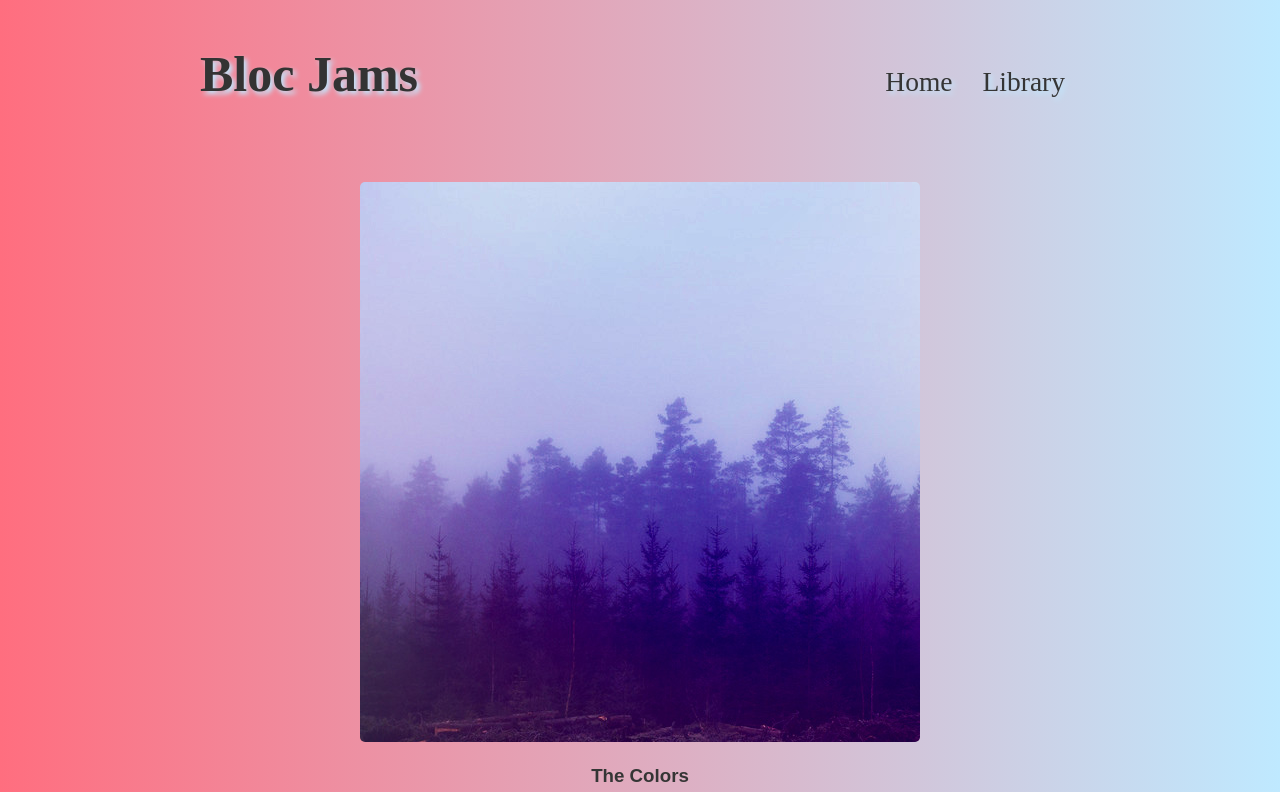
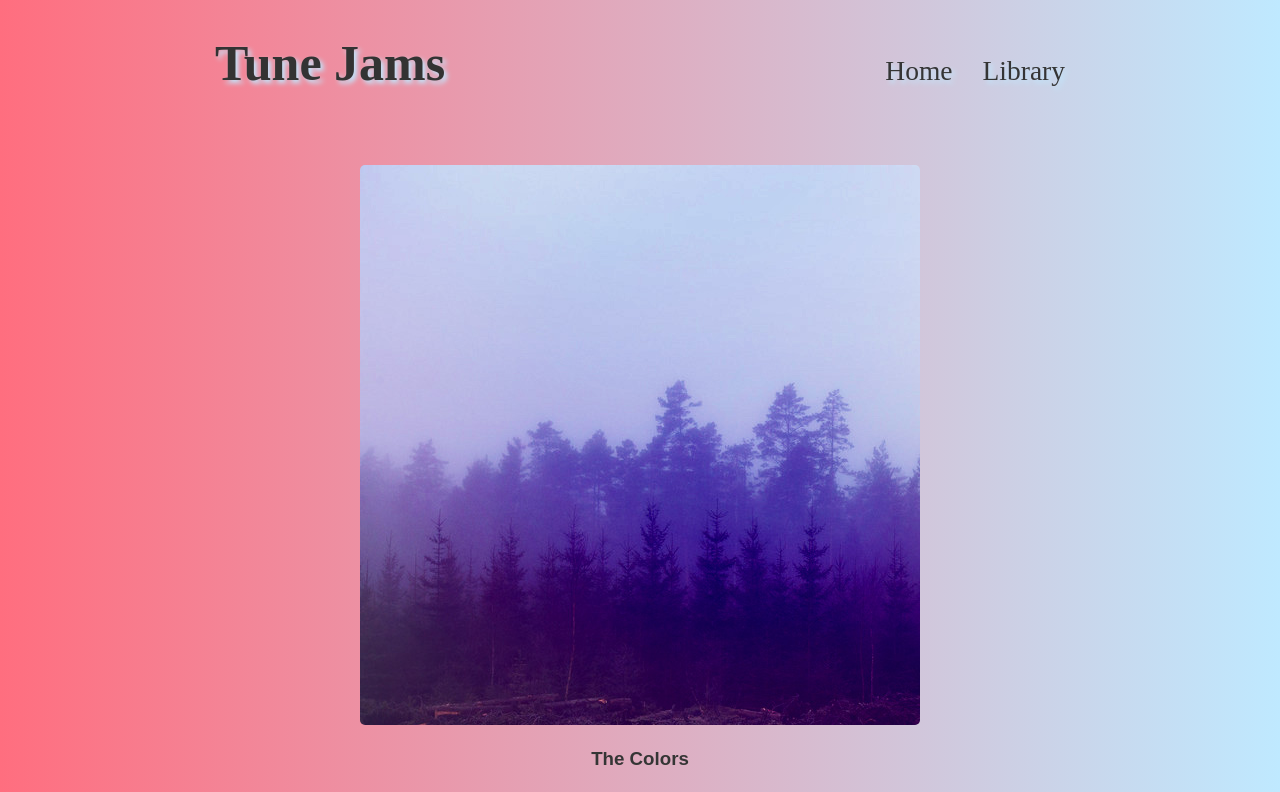
Before and after one commit to treddson/tunejams, a React (Create React App) app: page /album/the-colors in a window 1280 px wide. Shown: the top 792 px of the page. Built offline with nearby package versions, Linux system fonts and the light colour scheme; some icons are missing; a web font is replaced by a local one.

Commit message:
update name of app

```diff
--- a/src/App.css
+++ b/src/App.css
@@ -19,6 +19,14 @@
 .section {
   padding-left: 200px;
   padding-right: 200px;
+  font-size: 25px;
+}
+
+#bloc-title {
+  text-shadow: 3px 3px 5px #bfe9ff;
+  font-size: 50px;
+  color: #333;
+  font-family: var(--header-font);
 }
 
 .home-nav {
--- a/src/App.js
+++ b/src/App.js
@@ -12,27 +12,15 @@ class App extends Component {
     return (
       <React.Fragment>
       <div className="App">
-         <header>
            <nav className="home-nav">
-            <div className="section">
-            <h1
-              style={{
-                textShadow: '3px 3px 5px #bfe9ff',
-                fontSize: '50px',
-                color: '#333'
-              }}
-              className="bloc-header">Bloc Jams</h1>
-            </div>
-            <div
-               style={{
-                 fontSize: '25px'
-               }}
-               className="section">
-            <Link className="bloc-header" to='/'>Home</Link>
-            <Link className="bloc-header" to='/library'>Library</Link>
-            </div>
+              <div className="section">
+                <h1><Link id="bloc-title" to='/'>Tune Jams</Link></h1>
+              </div>
+              <div className="section">
+                <Link className="bloc-header" to='/'>Home</Link>
+                <Link className="bloc-header" to='/library'>Library</Link>
+              </div>
            </nav>
-         </header>
         <main>
           <Route exact path="/" component={Landing} />
           <Route path="/library" component={Library} />
--- a/src/components/Library.css
+++ b/src/components/Library.css
@@ -13,11 +13,11 @@
     margin-bottom: 20px;
 }
 
-.Album-Cover:hover,
+/* .Album-Cover:hover,
 .Album-Cover:focus,
 .Album-Cover:active {
     transform: scale(0.9);
-}
+} */
 
 .song-info {
     padding-bottom: 15px;
```
